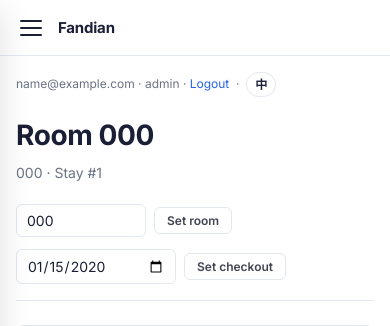
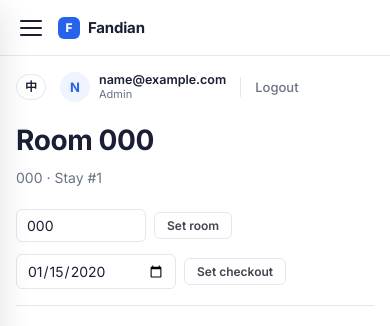
Before and after one commit to gavinwang-oss/fandian, a Flask app: page /admin/stay/1 in a window 390 px wide. Shown: the top 326 px of the page. Run offline with Flask 3, Linux system fonts and the light colour scheme; the visitor is signed in with stand-in values (Sample User, id 1); tables that the repository leaves empty hold one stand-in row (values such as "Sample post"); some libraries are stand-ins or nearby versions.

Commit message:
Polish admin UI: brand mark, nav icons, avatar userbar
- Blue rounded-square "F" logo mark in sidebar, mobile header, and login card
- Line-style SVG icons on all sidebar nav items (blue when active)
- User bar redesigned: avatar circle with initial, email + role stack,
  divider-separated logout link
- Tabular numerals on metric values

Co-Authored-By: Claude Fable 5 <noreply@anthropic.com>

```diff
--- a/static/admin.css
+++ b/static/admin.css
@@ -63,6 +63,23 @@ a:hover { text-decoration: underline; }
   letter-spacing: -0.2px;
   padding: 0 12px;
   margin-bottom: 28px;
+  display: flex;
+  align-items: center;
+  gap: 10px;
+}
+
+.logo-mark {
+  width: 26px;
+  height: 26px;
+  border-radius: 7px;
+  background: var(--accent);
+  color: #fff;
+  display: inline-flex;
+  align-items: center;
+  justify-content: center;
+  font-size: 14px;
+  font-weight: 800;
+  flex-shrink: 0;
 }
 
 .nav {
@@ -109,13 +139,66 @@ a:hover { text-decoration: underline; }
 
 /* ── Page user bar (other pages) ── */
 .page-userbar {
-  text-align: right;
+  display: flex;
+  align-items: center;
+  gap: 14px;
   color: var(--muted);
   font-size: 13px;
-  margin-bottom: 20px;
   position: absolute;
-  top: 24px;
-  right: 28px;
+  top: 26px;
+  right: 48px;
+}
+
+.userbar-user {
+  display: flex;
+  align-items: center;
+  gap: 9px;
+}
+
+.userbar-avatar {
+  width: 30px;
+  height: 30px;
+  border-radius: 50%;
+  background: var(--accent-soft);
+  color: var(--accent);
+  font-size: 13px;
+  font-weight: 700;
+  display: inline-flex;
+  align-items: center;
+  justify-content: center;
+  flex-shrink: 0;
+}
+
+.userbar-meta {
+  display: flex;
+  flex-direction: column;
+  line-height: 1.25;
+  text-align: left;
+}
+
+.userbar-email {
+  font-size: 12.5px;
+  font-weight: 600;
+  color: var(--text);
+}
+
+.userbar-role {
+  font-size: 11px;
+  color: var(--muted);
+  text-transform: capitalize;
+}
+
+.userbar-logout {
+  font-size: 13px;
+  font-weight: 500;
+  color: var(--muted);
+  padding-left: 14px;
+  border-left: 1px solid var(--border);
+}
+
+.userbar-logout:hover {
+  color: var(--text);
+  text-decoration: none;
 }
 
 /* ── Language toggle button ── */
@@ -1226,6 +1320,22 @@ label {
     font-size: 15px;
     font-weight: 700;
     letter-spacing: -0.2px;
+    display: flex;
+    align-items: center;
+    gap: 8px;
+  }
+
+  .mobile-logo .logo-mark {
+    width: 22px;
+    height: 22px;
+    border-radius: 6px;
+    font-size: 12px;
+  }
+
+  .page-userbar {
+    position: static;
+    margin-bottom: 16px;
+    flex-wrap: wrap;
   }
 
   .hamburger {
@@ -1290,12 +1400,6 @@ label {
     padding: 16px 16px 48px;
   }
 
-  .page-userbar {
-    position: static;
-    text-align: left;
-    margin-bottom: 16px;
-    font-size: 12px;
-  }
 
   /* ── Stat grids ── */
   .stat-grid {
--- a/templates/base_admin.html
+++ b/templates/base_admin.html
@@ -14,7 +14,7 @@
       <button class="hamburger" id="hamburger-btn" aria-label="Open menu">
         <span></span><span></span><span></span>
       </button>
-      <span class="mobile-logo">Fandian</span>
+      <span class="mobile-logo"><span class="logo-mark">F</span>Fandian</span>
     </div>
     <!-- Sidebar overlay backdrop -->
     <div class="sidebar-backdrop" id="sidebar-backdrop"></div>
@@ -22,34 +22,57 @@
     <div class="layout">
       <aside class="sidebar" id="sidebar">
         <button class="sidebar-close" id="sidebar-close" aria-label="Close menu">✕</button>
-        <h1>Fandian</h1>
+        <h1><span class="logo-mark">F</span>Fandian</h1>
         <nav class="nav">
           {% if session.get('role') == 'manager' %}
-          <a href="/admin/analytics" class="{% if active_page=='analytics' %}active{% endif %}">{{ t['nav_home'] }}</a>
+          <a href="/admin/analytics" class="{% if active_page=='analytics' %}active{% endif %}">
+            <svg viewBox="0 0 24 24" fill="none" stroke="currentColor" stroke-width="1.7" stroke-linecap="round" stroke-linejoin="round"><path d="M3 10.5L12 3l9 7.5"/><path d="M5 9.5V21h14V9.5"/></svg>
+            {{ t['nav_home'] }}</a>
           {% endif %}
-          <a href="/admin/checkin" class="{% if active_page=='checkin' %}active{% endif %}">{{ t['nav_checkin'] }}</a>
-          <a href="/admin/messages" class="{% if active_page=='messages' %}active{% endif %}">{{ t['nav_messages'] }}</a>
-          <a href="/admin/tasks" class="{% if active_page=='tasks' %}active{% endif %}">{{ t['nav_tasks'] }}</a>
-          <a href="/admin/hotel" class="{% if active_page=='hotel' %}active{% endif %}">{{ t['nav_hotel'] }}</a>
-          <a href="/admin/rooms" class="{% if active_page=='rooms' %}active{% endif %}">{{ t['nav_rooms'] }}</a>
-          <a href="/admin/users" class="{% if active_page=='users' %}active{% endif %}">{{ t['nav_users'] }}</a>
+          <a href="/admin/checkin" class="{% if active_page=='checkin' %}active{% endif %}">
+            <svg viewBox="0 0 24 24" fill="none" stroke="currentColor" stroke-width="1.7" stroke-linecap="round" stroke-linejoin="round"><path d="M15 3h4a2 2 0 0 1 2 2v14a2 2 0 0 1-2 2h-4"/><path d="M10 17l5-5-5-5"/><path d="M15 12H3"/></svg>
+            {{ t['nav_checkin'] }}</a>
+          <a href="/admin/messages" class="{% if active_page=='messages' %}active{% endif %}">
+            <svg viewBox="0 0 24 24" fill="none" stroke="currentColor" stroke-width="1.7" stroke-linecap="round" stroke-linejoin="round"><path d="M21 15a2 2 0 0 1-2 2H7l-4 4V5a2 2 0 0 1 2-2h14a2 2 0 0 1 2 2z"/></svg>
+            {{ t['nav_messages'] }}</a>
+          <a href="/admin/tasks" class="{% if active_page=='tasks' %}active{% endif %}">
+            <svg viewBox="0 0 24 24" fill="none" stroke="currentColor" stroke-width="1.7" stroke-linecap="round" stroke-linejoin="round"><path d="M9 11l3 3L22 4"/><path d="M21 12v7a2 2 0 0 1-2 2H5a2 2 0 0 1-2-2V5a2 2 0 0 1 2-2h11"/></svg>
+            {{ t['nav_tasks'] }}</a>
+          <a href="/admin/hotel" class="{% if active_page=='hotel' %}active{% endif %}">
+            <svg viewBox="0 0 24 24" fill="none" stroke="currentColor" stroke-width="1.7" stroke-linecap="round" stroke-linejoin="round"><path d="M2 3h6a4 4 0 0 1 4 4v14a3 3 0 0 0-3-3H2z"/><path d="M22 3h-6a4 4 0 0 0-4 4v14a3 3 0 0 1 3-3h7z"/></svg>
+            {{ t['nav_hotel'] }}</a>
+          <a href="/admin/rooms" class="{% if active_page=='rooms' %}active{% endif %}">
+            <svg viewBox="0 0 24 24" fill="none" stroke="currentColor" stroke-width="1.7" stroke-linecap="round" stroke-linejoin="round"><rect x="3" y="3" width="7" height="7" rx="1"/><rect x="14" y="3" width="7" height="7" rx="1"/><rect x="3" y="14" width="7" height="7" rx="1"/><path d="M14 14h3v3h-3z"/><path d="M21 21h-3"/><path d="M21 17v1"/></svg>
+            {{ t['nav_rooms'] }}</a>
+          <a href="/admin/users" class="{% if active_page=='users' %}active{% endif %}">
+            <svg viewBox="0 0 24 24" fill="none" stroke="currentColor" stroke-width="1.7" stroke-linecap="round" stroke-linejoin="round"><path d="M17 21v-2a4 4 0 0 0-4-4H5a4 4 0 0 0-4 4v2"/><circle cx="9" cy="7" r="4"/><path d="M23 21v-2a4 4 0 0 0-3-3.87"/><path d="M16 3.13a4 4 0 0 1 0 7.75"/></svg>
+            {{ t['nav_users'] }}</a>
         </nav>
         <nav class="nav nav-bottom">
-          <a href="/admin/support" class="{% if active_page=='support' %}active{% endif %}">{{ t['nav_support'] }}</a>
-          <a href="/admin/settings" class="{% if active_page=='settings' %}active{% endif %}">{{ t['nav_settings'] }}</a>
+          <a href="/admin/support" class="{% if active_page=='support' %}active{% endif %}">
+            <svg viewBox="0 0 24 24" fill="none" stroke="currentColor" stroke-width="1.7" stroke-linecap="round" stroke-linejoin="round"><circle cx="12" cy="12" r="10"/><path d="M9.09 9a3 3 0 0 1 5.83 1c0 2-3 3-3 3"/><path d="M12 17h.01"/></svg>
+            {{ t['nav_support'] }}</a>
+          <a href="/admin/settings" class="{% if active_page=='settings' %}active{% endif %}">
+            <svg viewBox="0 0 24 24" fill="none" stroke="currentColor" stroke-width="1.7" stroke-linecap="round" stroke-linejoin="round"><circle cx="12" cy="12" r="3"/><path d="M19.4 15a1.65 1.65 0 0 0 .33 1.82l.06.06a2 2 0 0 1-2.83 2.83l-.06-.06a1.65 1.65 0 0 0-1.82-.33 1.65 1.65 0 0 0-1 1.51V21a2 2 0 0 1-4 0v-.09A1.65 1.65 0 0 0 9 19.4a1.65 1.65 0 0 0-1.82.33l-.06.06a2 2 0 0 1-2.83-2.83l.06-.06a1.65 1.65 0 0 0 .33-1.82 1.65 1.65 0 0 0-1.51-1H3a2 2 0 0 1 0-4h.09A1.65 1.65 0 0 0 4.6 9a1.65 1.65 0 0 0-.33-1.82l-.06-.06a2 2 0 0 1 2.83-2.83l.06.06a1.65 1.65 0 0 0 1.82.33H9a1.65 1.65 0 0 0 1-1.51V3a2 2 0 0 1 4 0v.09a1.65 1.65 0 0 0 1 1.51 1.65 1.65 0 0 0 1.82-.33l.06-.06a2 2 0 0 1 2.83 2.83l-.06.06a1.65 1.65 0 0 0-.33 1.82V9a1.65 1.65 0 0 0 1.51 1H21a2 2 0 0 1 0 4h-.09a1.65 1.65 0 0 0-1.51 1z"/></svg>
+            {{ t['nav_settings'] }}</a>
         </nav>
       </aside>
       <main class="content {% block content_class %}{% endblock %}">
         {% block userbar %}
         <div class="page-userbar">
-          {{ session.get('email','') }} · {{ session.get('role','') }} ·
-          <a href="/logout">{{ t['nav_logout'] }}</a>
-          &nbsp;·&nbsp;
           <form method="post" action="/set-language" style="display:inline;">
             <input type="hidden" name="lang" value="{{ 'en' if current_lang == 'zh' else 'zh' }}" />
             <input type="hidden" name="next" value="{{ request.path }}{% if request.query_string %}?{{ request.query_string.decode() }}{% endif %}" />
             <button type="submit" class="lang-toggle-btn" title="{{ t['lang_toggle_title'] }}">{{ t['lang_toggle'] }}</button>
           </form>
+          <div class="userbar-user">
+            <span class="userbar-avatar">{{ (session.get('email','?')[:1])|upper }}</span>
+            <span class="userbar-meta">
+              <span class="userbar-email">{{ session.get('email','') }}</span>
+              <span class="userbar-role">{{ session.get('role','') }}</span>
+            </span>
+          </div>
+          <a class="userbar-logout" href="/logout">{{ t['nav_logout'] }}</a>
         </div>
         {% endblock %}
         {% block content %}{% endblock %}
--- a/templates/login.html
+++ b/templates/login.html
@@ -11,6 +11,7 @@
   <body>
     <div class="login-wrap">
       <div class="login-card">
+        <div class="login-brand"><span class="logo-mark">F</span>Fandian</div>
         <h2>Welcome back</h2>
         <p class="subtitle">Sign in to your hotel dashboard</p>
         {% if error %}
```
Also changed, not shown: other parts of static/admin.css (+26 -2 lines).
